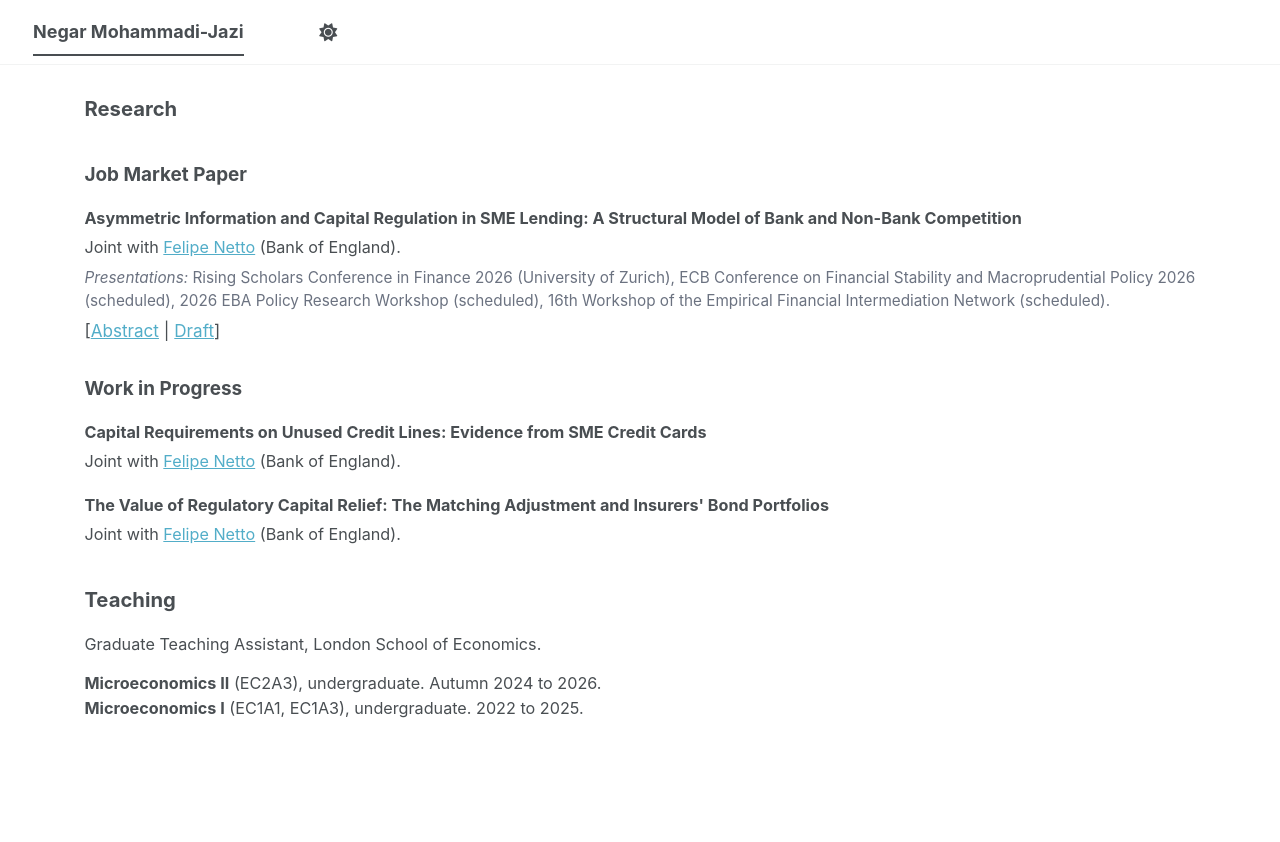
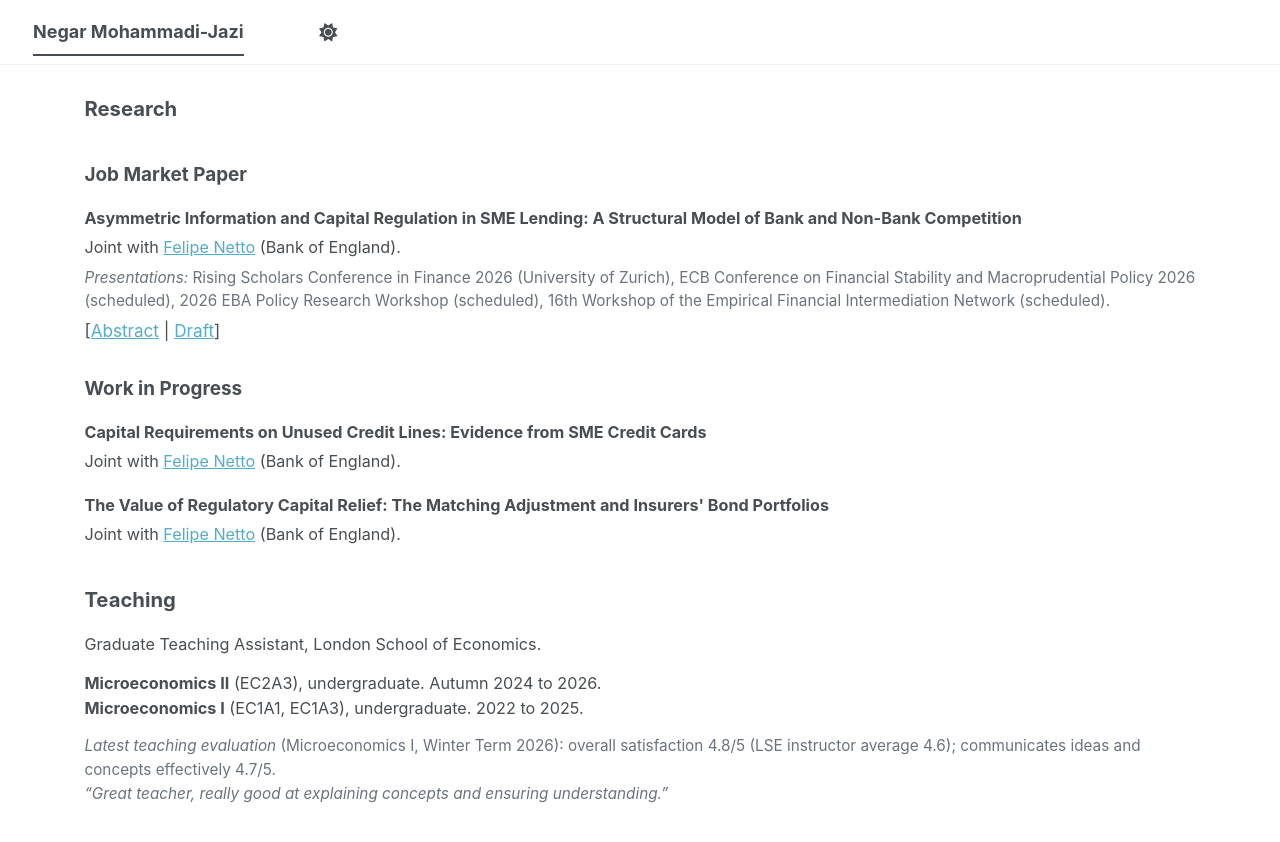
Before and after one commit to NegarMJazi/NegarMJazi.github.io, a Jekyll site: the page built from _pages/about.md, in a window 1280 px wide and 900 px high, scrolled down 501 px. Shown: the top 842 px of the window. Built offline with Jekyll 4.4.1, drawn with Linux system fonts in a browser that asks for light colours; a script bundle is joined from its source files by our own code; library files that are not in the unit come from our copies; before the commit the page ends 1316 px from its top, so only the background shows below that.

Commit message:
Add latest teaching evaluation

```diff
--- a/_pages/about.md
+++ b/_pages/about.md
@@ -79,4 +79,7 @@ author_profile: false
     <strong>Microeconomics II</strong> (EC2A3), undergraduate. Autumn 2024 to 2026.<br>
     <strong>Microeconomics I</strong> (EC1A1, EC1A3), undergraduate. 2022 to 2025.
   </p>
+
+  <p style="font-size:0.85rem;color:#6b7280;"><em>Latest teaching evaluation</em> (Microeconomics I, Winter Term 2026): overall satisfaction 4.8/5 (LSE instructor average 4.6); communicates ideas and concepts effectively 4.7/5.<br>
+  <em>&ldquo;Great teacher, really good at explaining concepts and ensuring understanding.&rdquo;</em></p>
 </section>
```
